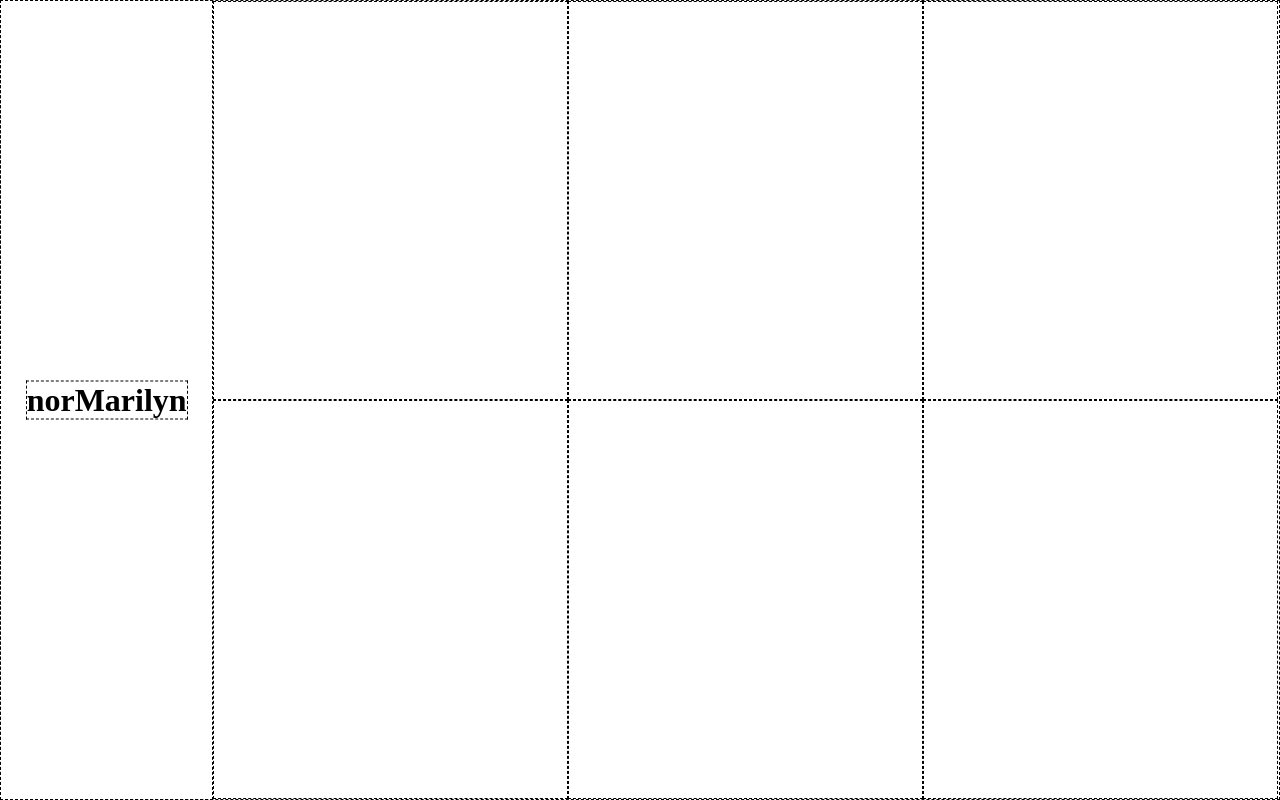
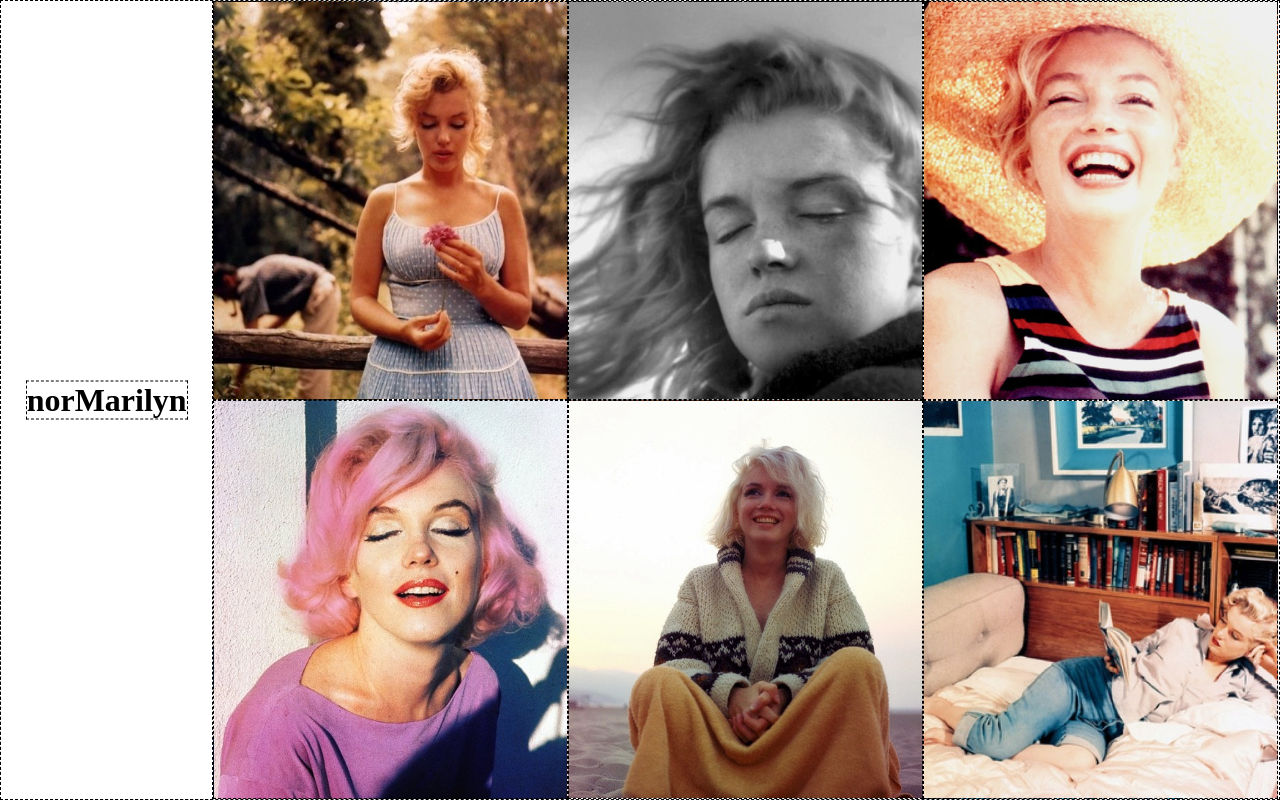
Before and after one commit to leahsherrell/norMarilyn, a plain HTML site: page index.html in a window 1280 px wide. Drawn offline with Linux system fonts and the light colour scheme.

Commit message:
add images as backgrounds, center and cover by extending a placeholder

```diff
--- a/index.html
+++ b/index.html
@@ -13,22 +13,22 @@
         <h1>norMarilyn</h1>
       </div>
       <div class="container">
-      <div class="card">
+      <div class="card one">
 
       </div>
-      <div class="card">
+      <div class="card two">
 
       </div>
-      <div class="card">
+      <div class="card three">
 
       </div>
-      <div class="card">
+      <div class="card four">
 
       </div>
-      <div class="card">
+      <div class="card five">
 
       </div>
-      <div class="card">
+      <div class="card six">
 
       </div>
 
--- /dev/null
+++ b/sass/abstracts/_placeholders.scss
@@ -0,0 +1,4 @@
+%background-center {
+  background-size: cover;
+  background-position: center;
+}
--- a/sass/base/_base.scss
+++ b/sass/base/_base.scss
@@ -0,0 +1,27 @@
+.one {
+  background-image: url(../img/1957.jpg);
+}
+
+.two {
+  background-image: url(../img/beachNorma.jpg);
+}
+
+.three {
+  background-image: url(../img/betterhat.jpg);
+}
+
+.four {
+  background-image: url(../img/pink.jpg);
+}
+
+.five {
+  background-image: url(../img/beachlast.jpg);
+}
+
+.six {
+  background-image: url(../img/blueReading.jpg);
+}
+
+.container > * {
+  @extend %background-center;
+}
--- a/sass/main.scss
+++ b/sass/main.scss
@@ -6,7 +6,8 @@
 @import
   'abstracts/variables',
   'abstracts/functions',
-  'abstracts/mixins';
+  'abstracts/mixins',
+  'abstracts/placeholders';
 
 @import
   'base/base',
```
Also changed, not shown: css/main.css, 1 other file.
